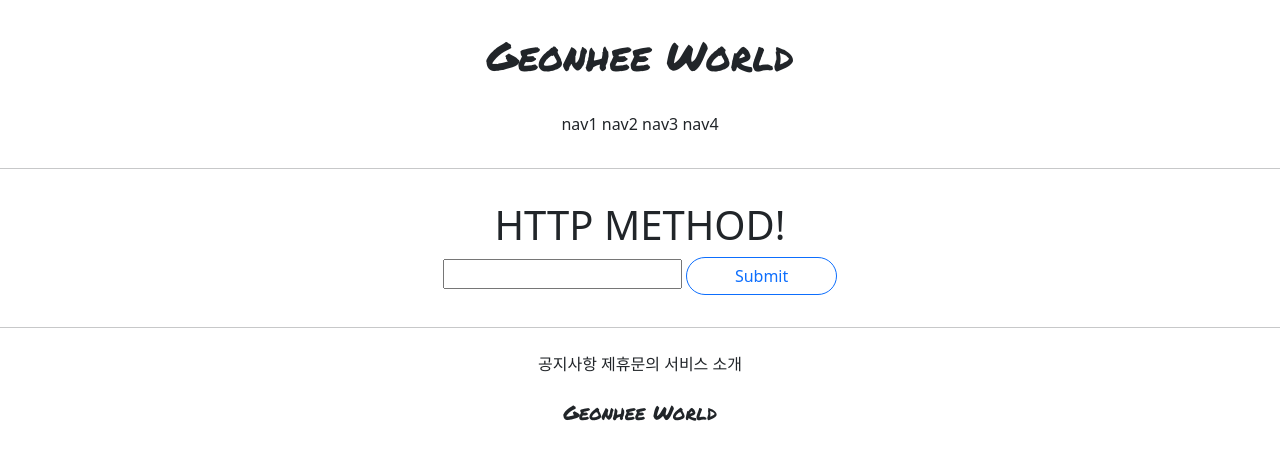
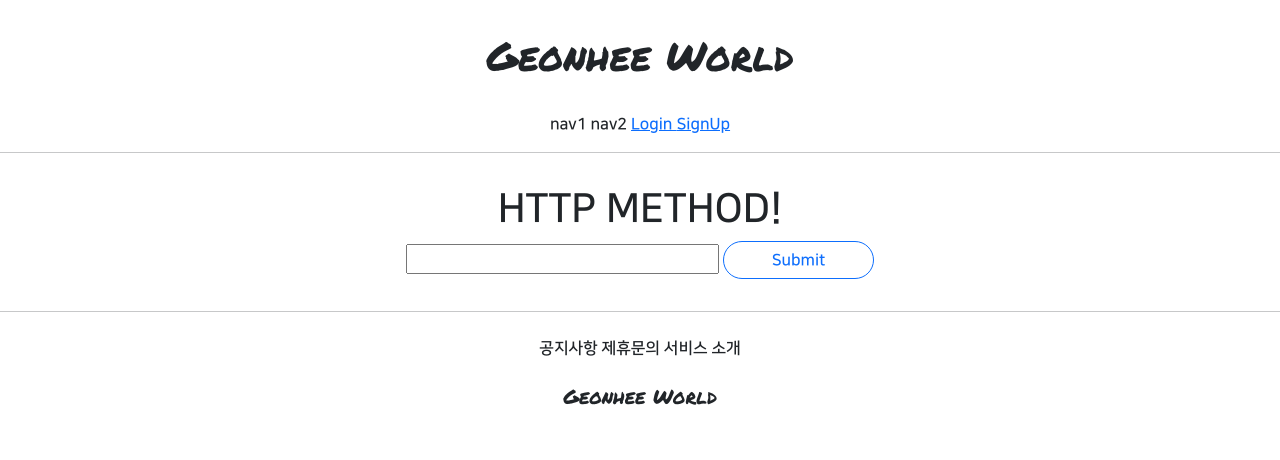
Before and after one commit to ghgh3644/gsgs_1, a Django app: page /accounts/hello_world/ in a window 1280 px wide. Shown: the top 460 px of the page. Run offline with Django 3.2, Linux system fonts and the light colour scheme; parts of the project's set-up code (start-up, migrations or seed data) failed here and were passed over.

Commit message:
7/16 gs_3ban_1_2

```diff
--- a/accountapp/urls.py
+++ b/accountapp/urls.py
@@ -1,9 +1,16 @@
+from django.contrib.auth.views import LoginView, LogoutView
 from django.urls import path
 
-from accountapp.views import hello_world
+from accountapp.views import hello_world, AccountCreateView
 
 app_name = 'accountapp'
 
 urlpatterns = [
-    path('hello_world/', hello_world, name='hello_world')
-]
+    path('hello_world/', hello_world, name='hello_world'),
+
+    path('login/', LoginView.as_view(template_name='accountapp/login.html'), name='login'),
+
+    path('logout/', LogoutView.as_view(), name='logout'),
+
+    path('create/', AccountCreateView.as_view(), name='create')
+    ]
--- a/accountapp/views.py
+++ b/accountapp/views.py
@@ -1,6 +1,9 @@
+from django.contrib.auth.forms import UserCreationForm
+from django.contrib.auth.models import User
 from django.http import HttpResponse, HttpResponseRedirect
 from django.shortcuts import render
-from django.urls import reverse
+from django.urls import reverse, reverse_lazy
+from django.views.generic import CreateView
 
 from accountapp.models import NewModel
 
@@ -17,4 +20,10 @@ def hello_world(request):
         return HttpResponseRedirect(reverse('accountapp:hello_world'))
     else :
         data_list = NewModel.objects.all()
-        return render(request, 'accountsapp/hello_world.html', context={'data_list': data_list})
+        return render(request, 'accountapp/hello_world.html', context={'data_list': data_list})
+
+class AccountCreateView(CreateView):
+    model = User
+    form_class = UserCreationForm
+    success_url = reverse_lazy('accountapp:hello_world')
+    template_name = 'accountapp/create.html'
--- a/static/base.css
+++ b/static/base.css
@@ -13,3 +13,8 @@
 .GeonheeWorld_footer_button {
      margin-top: 1.5rem
 }
+
+.mw-500 {
+    max-width: 500px;
+    padding: 1rem 1.5rem;
+}
--- a/templates/base.html
+++ b/templates/base.html
@@ -4,7 +4,7 @@
 
 {% include 'head.html' %}
 
-<body>
+<body style="font-family: 'NanumSquarEB'">
 
 {% include 'header.html' %}
 
--- a/templates/head.html
+++ b/templates/head.html
@@ -14,4 +14,27 @@
 
     {# DEFAULT CSS LINK #}
     <link rel="stylesheet" type="text/css" href="{% static 'base.css' %}">
+
+    <style>
+        @font-face {
+            font-family: 'NanumSquareR';
+            src: local('NanumSquareR'),
+            url("{% static 'fonts/NanumSquareR.otf' %}") format("opentype");
+        }
+        @font-face {
+            font-family: 'NanumSquareEB';
+            src: local('NanumSquareEB'),
+            url("{% static 'fonts/NanumSquareEB.otf' %}") format("opentype");
+        }
+        @font-face {
+            font-family: 'NanumSquareB';
+            src: local('NanumSquareB'),
+            url("{% static 'fonts/NanumSquareB.otf' %}") format("opentype");
+        }
+        @font-face {
+            font-family: 'NanumSquareL';
+            src: local('NanumSquareL'),
+            url("{% static 'fonts/NanumSquareL.otf' %}") format("opentype");
+        }
+    </style>
 </head>
--- a/templates/header.html
+++ b/templates/header.html
@@ -2,11 +2,27 @@
     <div class="GeonheeWorld_header_logo">
         <h1>Geonhee World</h1>
     </div>
-    <div class="GeongeeWorld_header_button">
+    <div class="GeonheeWorld_header_button">
         <span>nav1</span>
         <span>nav2</span>
-        <span>nav3</span>
-        <span>nav4</span>
+        {% if not user.is_authenticated %}
+        <span>
+            <a href="{% url 'accountapp:login' %}">
+                Login
+            </a>
+        </span>
+        <span>
+            <a href="{% url 'accountapp:create' %}">
+                SignUp
+            </a>
+        </span>
+        {% else %}
+        <span>
+            <a href="{% url 'accountapp:logout' %}">
+                Logout
+            </a>
+        </span>
+        {% endif %}
     </div>
 
 </div>
```
Also changed, not shown: accountapp/templates/accountapp/create.html (added, +24 -0 lines), accountapp/templates/accountapp/login.html (added, +24 -0 lines), gis_3ban_gh1_1/settings.py (+7 -1 lines), accountapp/templates/accountapp/hello_world.html (renamed from accountapp/templates/accountsapp/hello_world.html), static/fonts/NanumSquareB.otf (added), static/fonts/NanumSquareEB.otf (added), static/fonts/NanumSquareL.otf (added), static/fonts/NanumSquareR.otf (added).
